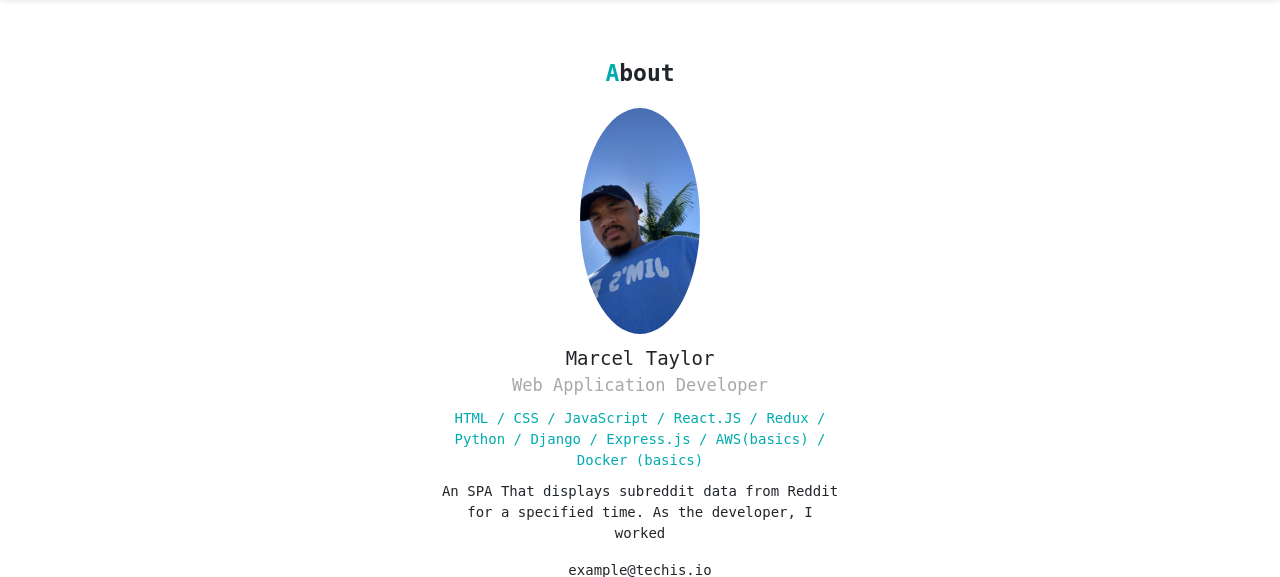
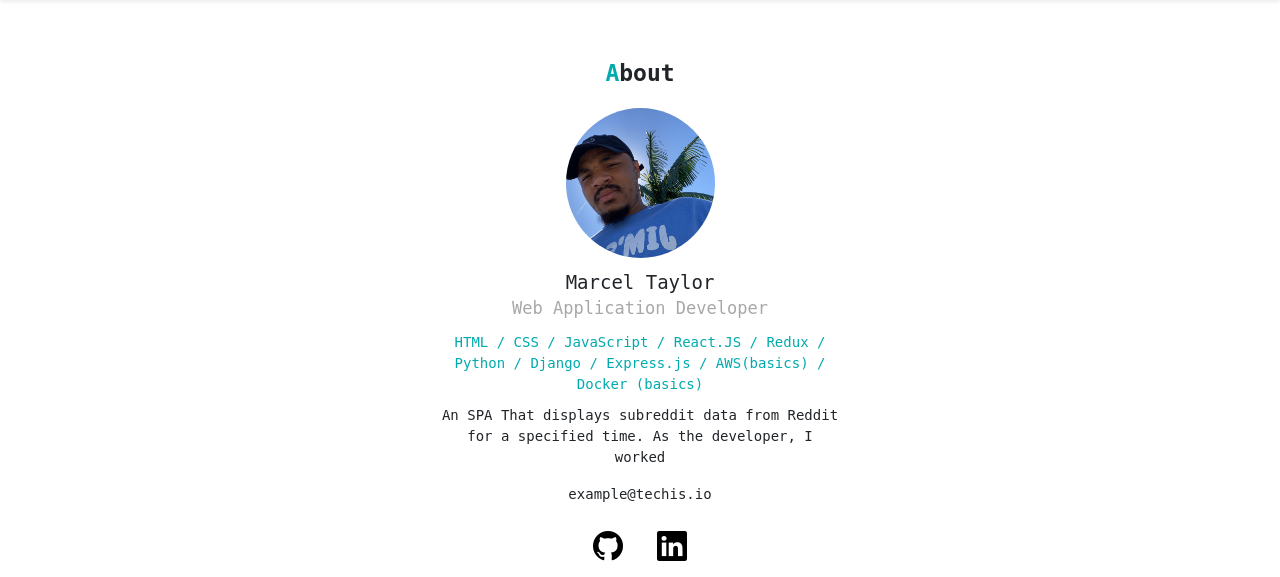
Before and after one commit to MarcelT1525/Port.21, a PHP site: page / in a window 1280 px wide. Shown: the part 64-641 px from the top of the page. Run offline with PHP 8.4, Linux system fonts and the light colour scheme.

Commit message:
'updated'

```diff
--- a/style.css
+++ b/style.css
@@ -44,9 +44,12 @@ ABOUT
 }
 
 #about img {
-  border-radius: 50%;
-  width: 120px;
-  margin-bottom: 10px;
+    border-radius: 50%;
+    width: 149px;
+    margin-bottom: 10px;
+    height: 150px;
+    object-fit: cover;
+    object-position: 0px -69px;
 }
 
 #about .name {
```
Also changed, not shown: README.md, 2 other files.
